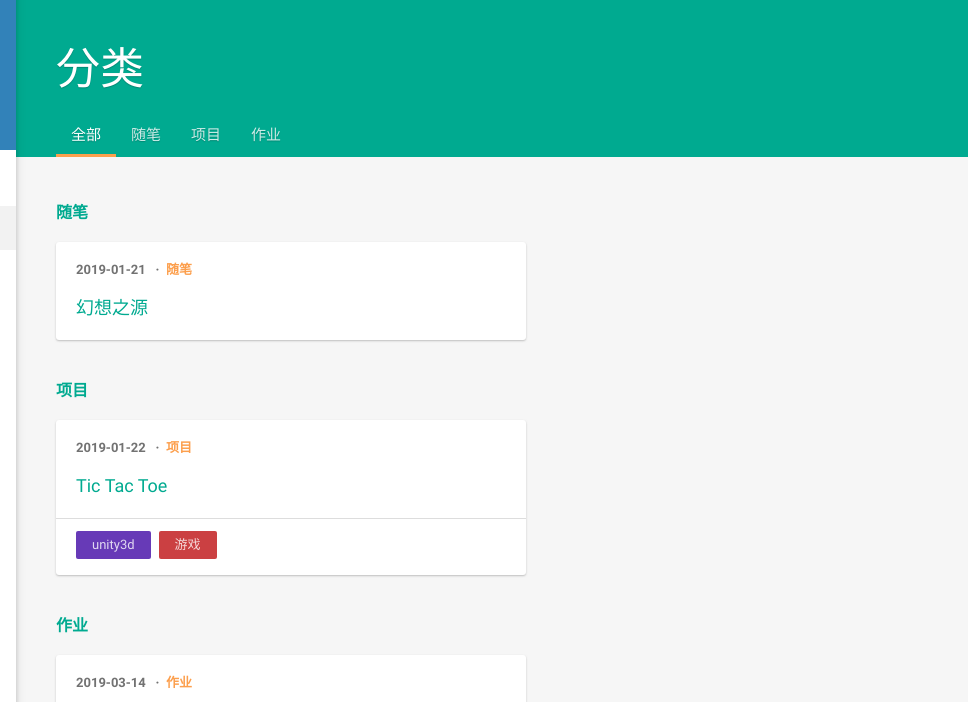
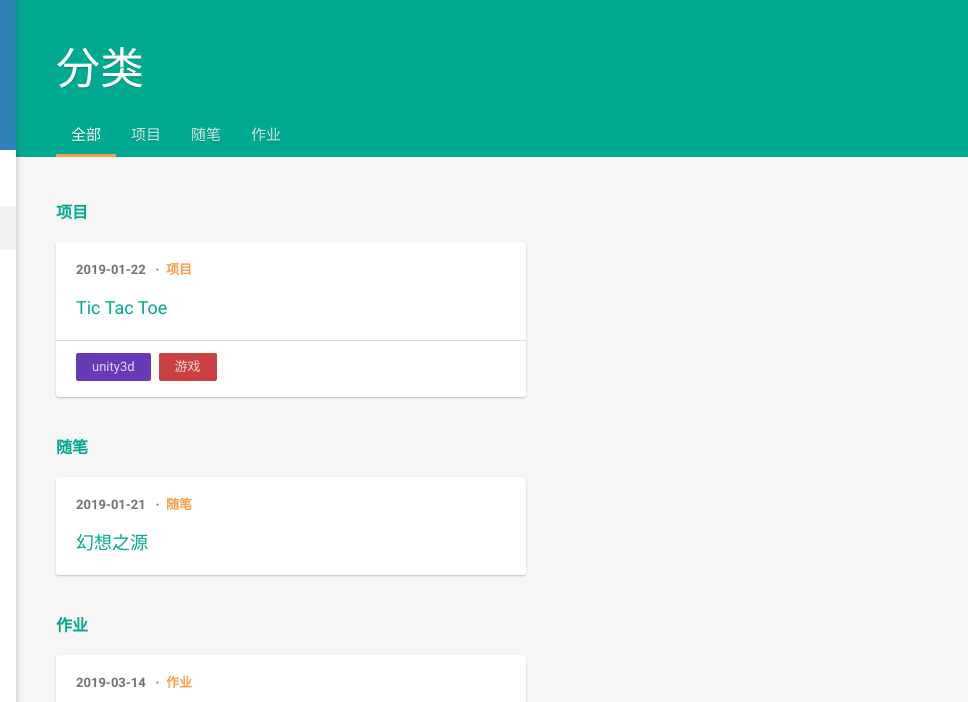
Before and after one commit to FantasticGold/FantasticGold.github.io, a plain HTML site: page categories/index.html in a window 1280 px wide. Shown: the part 59-761 px from the top of the page, 224-1192 px from the left. Drawn offline with Linux system fonts and the light colour scheme; some packages are replaced by stand-ins of ours; a script that the page names is missing.

Commit message:
Site updated: 2019-03-15 17:12:38

```diff
--- a/categories/index.html
+++ b/categories/index.html
@@ -155,11 +155,11 @@
              active">全部</a>
 
 
-            <a href="/categories/随笔/" style="-webkit-order:0;order:0" class="tags-list-item waves-effect waves-button waves-light">随笔</a>
+            <a href="/categories/项目/" style="-webkit-order:0;order:0" class="tags-list-item waves-effect waves-button waves-light">项目</a>
 
 
 
-            <a href="/categories/项目/" style="-webkit-order:1;order:1" class="tags-list-item waves-effect waves-button waves-light">项目</a>
+            <a href="/categories/随笔/" style="-webkit-order:1;order:1" class="tags-list-item waves-effect waves-button waves-light">随笔</a>
 
 
 
@@ -178,41 +178,6 @@
 </header>
 
 <div class="container body-wrap fade">
-
-
-            <h3 class="archive-separator" id="tag-随笔">随笔</h3>
-
-            <div class="waterfall">
-
-
-                <div class="waterfall-item">
-  <article class="article-card archive-article">
-    <div class="post-meta">
-      <time class="post-time" title="2019-01-21 11:05:56" datetime="2019-01-21T03:05:56.000Z" itemprop="datePublished">2019-01-21</time>
-
-
-	<ul class="article-category-list"><li class="article-category-list-item"><a class="article-category-list-link" href="/categories/随笔/">随笔</a></li></ul>
-
-
-
-    </div>
-
-
-
-
-    <h3 class="post-title" itemprop="name">
-      <a class="post-title-link" href="/2019/01/21/幻想之源/">幻想之源</a>
-    </h3>
-
-
-
-
-
-  </article>
-</div>
-
-            </div>
-
 
 
             <h3 class="archive-separator" id="tag-项目">项目</h3>
@@ -248,6 +213,41 @@
 	<ul class="article-tag-list"><li class="article-tag-list-item"><a class="article-tag-list-link" href="/tags/unity3d/">unity3d</a></li><li class="article-tag-list-item"><a class="article-tag-list-link" href="/tags/游戏/">游戏</a></li></ul>
 
     </div>
+
+  </article>
+</div>
+
+            </div>
+
+
+
+            <h3 class="archive-separator" id="tag-随笔">随笔</h3>
+
+            <div class="waterfall">
+
+
+                <div class="waterfall-item">
+  <article class="article-card archive-article">
+    <div class="post-meta">
+      <time class="post-time" title="2019-01-21 11:05:56" datetime="2019-01-21T03:05:56.000Z" itemprop="datePublished">2019-01-21</time>
+
+
+	<ul class="article-category-list"><li class="article-category-list-item"><a class="article-category-list-link" href="/categories/随笔/">随笔</a></li></ul>
+
+
+
+    </div>
+
+
+
+
+    <h3 class="post-title" itemprop="name">
+      <a class="post-title-link" href="/2019/01/21/幻想之源/">幻想之源</a>
+    </h3>
+
+
+
+
 
   </article>
 </div>
```
Also changed, not shown: categories/作业/index.html (+2 -2 lines), categories/随笔/index.html (+2 -2 lines), categories/项目/index.html (+2 -2 lines).
